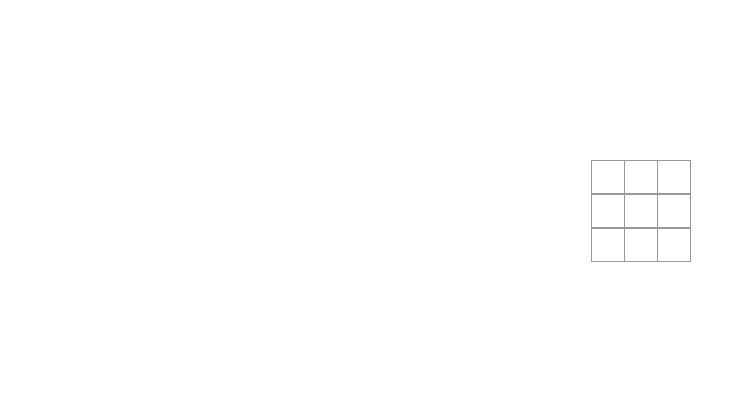
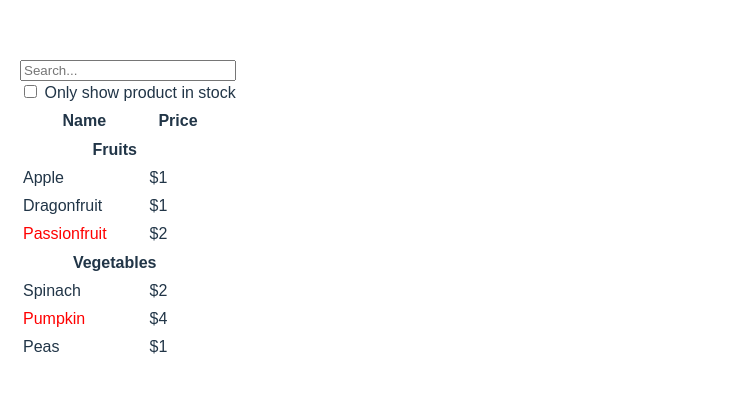
Before and after one commit to thanhduy26091995/react-practice, a React (Vite) app: page / in a window 1280 px wide. Shown: the part 209-602 px from the top of the page, without its empty margins (0-734 px from the left). Built offline with nearby package versions, Linux system fonts and the light colour scheme.

Commit message:
Chore: Basic done Components

```diff
--- /dev/null
+++ b/src/FilterableProduct.jsx
@@ -0,0 +1,134 @@
+import { useState } from "react";
+import "./TicTacToe";
+
+const PRODUCTS = [
+    { category: "Fruits", price: "$1", stocked: true, name: "Apple" },
+    { category: "Fruits", price: "$1", stocked: true, name: "Dragonfruit" },
+    { category: "Fruits", price: "$2", stocked: false, name: "Passionfruit" },
+    { category: "Vegetables", price: "$2", stocked: true, name: "Spinach" },
+    { category: "Vegetables", price: "$4", stocked: false, name: "Pumpkin" },
+    { category: "Vegetables", price: "$1", stocked: true, name: "Peas" }
+];
+
+export default function App() {
+    return <FilterableProductTable products={PRODUCTS} />
+}
+
+function FilterableProductTable({ products }) {
+    const [filterText, setFilterText] = useState('');
+    const [inStockOnly, setInStockOnly] = useState(false);
+
+    return (
+        <div>
+            <SearchBar
+                filterText={filterText}
+                inStockOnly={inStockOnly}
+                onFilterTextChange={setFilterText}
+                onInStockOnlyChange={setInStockOnly} />
+            <ProductTable products={products} filterText={filterText} inStockOnly={inStockOnly} />
+        </div>
+    );
+}
+
+function SearchBar({
+    filterText,
+    inStockOnly,
+    onFilterTextChange,
+    onInStockOnlyChange
+}) {
+    return (
+        <form style={{ display: 'flex', flexDirection: 'column' }}>
+            <input
+                type="text" placeholder="Search..."
+                value={filterText}
+                onChange={(e) => onFilterTextChange(e.target.value)} />
+            <label>
+                <input
+                    type="checkbox"
+                    value={inStockOnly}
+                    onChange={(e) => onInStockOnlyChange(e.target.checked)} />
+                {' '}
+                Only show product in stock
+            </label>
+        </form>
+    );
+}
+
+function ProductCategoryRow({ category }) {
+    return (
+        <tr>
+            <th colSpan={2}>
+                {category}
+            </th>
+        </tr>
+    );
+}
+
+function ProductRow({ product }) {
+    const name = product.stocked ? product.name :
+        <span style={{ color: 'red' }}>
+            {product.name}
+        </span>;
+
+    return (
+        <tr>
+            <td>{name}</td>
+            <td>{product.price}</td>
+        </tr>
+    );
+
+}
+
+function ProductTable({ products, filterText, inStockOnly }) {
+    const rows = [];
+    let lastCategory = null;
+
+    console.log(filterText);
+
+    products.forEach(product => {
+        // Check contains text
+        console.log(product.name.toLowerCase());
+        if (
+            product.name.toLowerCase().indexOf(
+                filterText.toLowerCase()
+            ) === -1
+        ) {
+            return;
+        }
+
+        if (inStockOnly && !product.stocked) {
+            return
+        }
+
+        if (product.category !== lastCategory) {
+            rows.push(
+                <ProductCategoryRow category={product.category} key={product.category} />
+            );
+        }
+
+        rows.push(
+            <ProductRow product={product} />
+        );
+        lastCategory = product.category;
+    });
+
+    return (
+        <table>
+            <thead>
+                <tr>
+                    <th>
+                        Name
+                    </th>
+
+                    <th>
+                        Price
+                    </th>
+                </tr>
+            </thead>
+
+            <tbody>
+                {rows}
+            </tbody>
+        </table>
+    );
+}
--- a/src/TicTacToe.css
+++ b/src/TicTacToe.css
@@ -6,6 +6,7 @@ body {
     font-family: sans-serif;
     margin: 20px;
     padding: 0;
+    width: 100%;
 }
 
 .square {
@@ -24,8 +25,33 @@ body {
     color: black;
 }
 
+.square.highlight {
+    background: #0af72a;
+}
+
 .board-row::after {
     clear: both;
     content: '';
     display: table;
 }
+
+.status {
+    align-items: start;
+}
+
+.game {
+    display: flex;
+    flex-direction: row;
+}
+
+.game-info {
+    align-items: start;
+}
+
+th {
+    padding-top: 2px;
+}
+
+td {
+    padding-right: 40px;
+}
--- a/src/TicTacToe.jsx
+++ b/src/TicTacToe.jsx
@@ -1,38 +1,139 @@
 import { useState } from "react";
 import "./TicTacToe.css";
 
-function Square() {
-  const [value, setValue] = useState(null);
-
-  function handleClick() {
-    setValue("X");
-  }
-
+function Square({ value, onSquareClick, isWinningSquare }) {
   return (
-    <button className="square" onClick={handleClick}>
+    <button className={`square ${isWinningSquare ? "highlight" : ""}`} onClick={onSquareClick} >
       {value}
     </button>
   );
 }
 
-export default function Board() {
+export default function Game() {
+  const [history, setHistory] = useState([Array(9).fill(null)]);
+  const [currentMove, setCurrentMove] = useState(0);
+  const currentSquares = history[currentMove];
+  const xIsNext = currentMove % 2 === 0;
+
+  function handlePlay(nextSquares) {
+    const nextHistory = [...history.slice(0, currentMove + 1), nextSquares]
+    setHistory(nextHistory);
+    setCurrentMove(nextHistory.length - 1);
+  }
+
+  function jumpTo(nextMove) {
+    setCurrentMove(nextMove);
+  }
+
+  const moves = history.map((squares, move) => {
+    let description;
+    if (move > 0) {
+      description = "Go to move: #" + move
+    }
+    else {
+      description = "Game start"
+    }
+
+    if (currentMove == move) {
+      return (
+        <li key={move}>
+          <p>{description}</p>
+        </li>
+      );
+    }
+    else {
+      return (
+        <li key={move}>
+          <button onClick={() => jumpTo(move)}>
+            {description}
+          </button>
+        </li>
+      );
+    }
+  });
+
+  return (
+    <div className="game">
+      <div className="game-board">
+        <Board xIsNext={xIsNext} squares={currentSquares} onPlay={handlePlay} />
+      </div>
+
+      <div className="game-info">
+        <ol>
+          {moves}
+        </ol>
+      </div>
+    </div>
+  );
+}
+
+export function Board({ xIsNext, squares, onPlay }) {
+
+  function handleClick(index) {
+    // Check if already had data
+    if (calculateWinner(squares) || squares[index]) {
+      return
+    }
+    const nextSquares = squares.slice();
+    if (xIsNext) {
+      nextSquares[index] = 'X';
+    }
+    else {
+      nextSquares[index] = 'O';
+    }
+    onPlay(nextSquares);
+  }
+
+  const winner = calculateWinner(squares);
+  let winningSquares = [];
+  let status;
+  if (winner) {
+    status = "Winner: " + squares[winner[0]];
+    winningSquares = winner;
+  }
+  else {
+    status = "Next Player: " + (xIsNext ? "X" : "O")
+  }
+
   return (
     <>
-      <div className="board-row">
-        <Square />
-        <Square />
-        <Square />
+      <div className="status">
+        {status}
       </div>
-      <div className="board-row">
-        <Square />
-        <Square />
-        <Square />
-      </div>
-      <div className="board-row">
-        <Square />
-        <Square />
-        <Square />
-      </div>
+
+      {Array(3).fill(null).map((_, row) => (
+        <div key={row} className="board-row">
+          {Array(3).fill(null).map((_, col) => {
+            const index = row * 3 + col;
+            const isWinningSquare = winningSquares.includes(index);
+            return (
+              <Square key={index} value={squares[index]} onSquareClick={() => handleClick(index)} isWinningSquare={isWinningSquare} />
+            );
+          })}
+        </div>
+      ))}
     </>
   );
+
 }
+
+function calculateWinner(squares) {
+  const lines = [
+    [0, 1, 2],
+    [3, 4, 5],
+    [6, 7, 8],
+    [0, 3, 6],
+    [1, 4, 7],
+    [2, 5, 8],
+    [0, 4, 8],
+    [2, 4, 6]
+  ]
+
+  for (let i = 0; i < lines.length; i++) {
+    const [a, b, c] = lines[i];
+    if (squares[a] && squares[a] === squares[b] && squares[a] === squares[c]) {
+      return [a, b, c];
+    }
+  }
+  return null;
+}
--- a/src/main.jsx
+++ b/src/main.jsx
@@ -1,11 +1,11 @@
 import { StrictMode } from 'react'
 import { createRoot } from 'react-dom/client'
-import App from './App.jsx'
 import './index.css'
-import Square from './TicTacToe.jsx'
+import Game from './TicTacToe.jsx'
+import App from './FilterableProduct.jsx'
 
 createRoot(document.getElementById('root')).render(
   <StrictMode>
-    <Square />
+    <App />
   </StrictMode>,
 )
```
